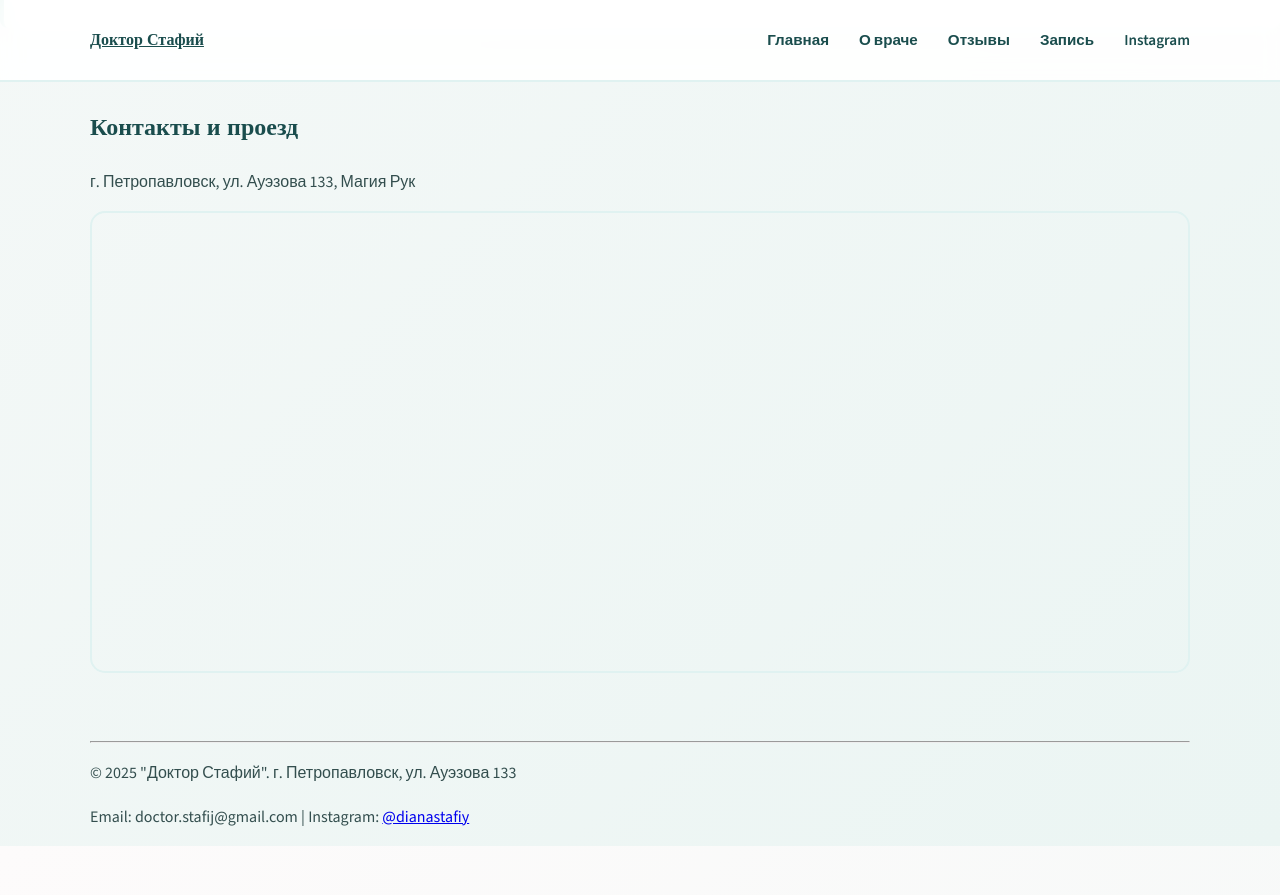
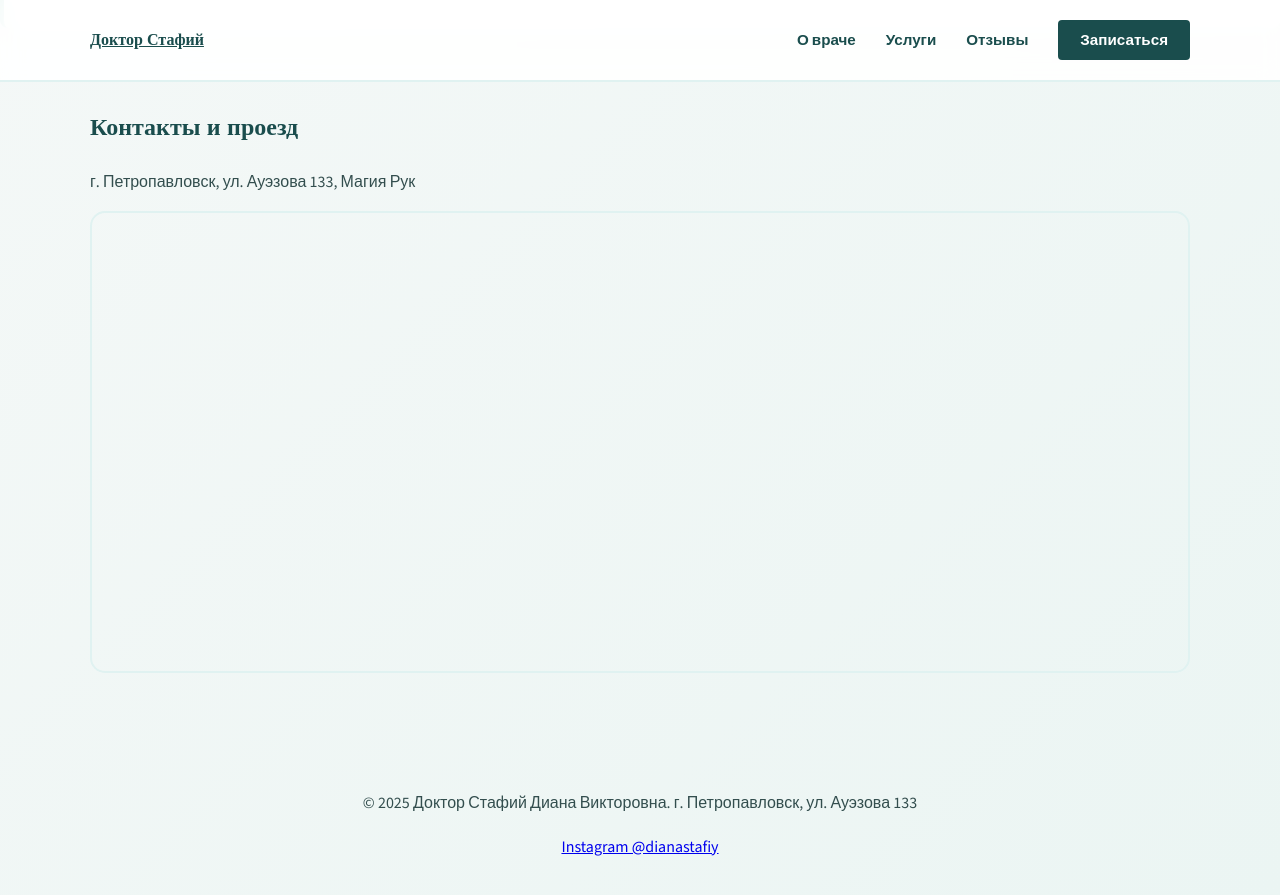
Before and after one commit to gosubv/doctorstafij, a Jekyll site: the page built from index.md, in a window 1280 px wide and 900 px high, scrolled down 2228 px. Shown: the top 895 px of the window. Built offline with Jekyll 4.4.1, drawn with Linux system fonts in a browser that asks for light colours; before the commit the page ends 3074 px from its top, so only the background shows below that; part of the change alters nothing that is shown.

Commit message:
Update default.html

```diff
--- a/_layouts/default.html
+++ b/_layouts/default.html
@@ -3,56 +3,53 @@
 <head>
     <meta charset="UTF-8">
     <meta name="viewport" content="width=device-width, initial-scale=1.0">
-    <title>{{ page.title }} | {{ site.title }}</title>
+    <title>{{ page.title }} | Доктор Стафий</title>
     <link rel="stylesheet" href="{{ "/assets/css/style.css" | relative_url }}">
-    <link href="https://fonts.googleapis.com/css2?family=Inter:wght@300;400;600&display=swap" rel="stylesheet">
-    <link rel="preconnect" href="https://fonts.googleapis.com">
-    <link rel="preconnect" href="https://fonts.gstatic.com" crossorigin>
-    <link href="https://fonts.googleapis.com/css2?family=Libre+Baskerville:ital,wght@0,400;0,700;1,400&family=Source+Sans+3:wght@300;400;600&display=swap" rel="stylesheet">
+    <link href="https://fonts.googleapis.com/css2?family=Libre+Baskerville:wght@400;700&family=Source+Sans+3:wght@300;400;600&display=swap" rel="stylesheet">
 </head>
 <body>
     <header>
         <nav class="container">
-            <a href="{{ site.baseurl }}/" class="logo">Доктор Стафий</a>
+            <a href="#hero" class="logo">Доктор Стафий</a>
             <ul class="nav-links">
-                {% for item in site.navigation %}
-                <li><a href="{{ item.link | relative_url }}">{{ item.title }}</a></li>
-                {% endfor %}
-                <li><a href="https://instagram.com/{{ site.author.instagram }}" target="_blank">Instagram</a></li>
+                <li><a href="#about">О враче</a></li>
+                <li><a href="#services">Услуги</a></li>
+                <li><a href="#reviews">Отзывы</a></li>
+                <li><a href="#booking" class="btn-nav">Записаться</a></li>
             </ul>
         </nav>
     </header>
 
     <main>{{ content }}</main>
 
-<script type="application/ld+json">
-{
-  "@context": "https://schema.org",
-  "@type": "Physician",
-  "name": "Доктор Стафий Диана Викторовна",
-  "image": "https://gosubv.github.io/doctorstafij/assets/img/logo.jpg",
-  "medicalSpecialty": ["Endocrinology", "Nutritionist"],
-  "telephone": "+77152000000",
-  "email": "doctor.stafij@gmail.com",
-  "address": {
-    "@type": "PostalAddress",
-    "streetAddress": "ул. Ауэзова 133",
-    "addressLocality": "Петропавловск",
-    "addressRegion": "Северо-Казахстанская область",
-    "addressCountry": "KZ"
-  },
-  "openingHours": "Mo-Fr 09:00-18:00",
-  "url": "https://gosubv.github.io/doctorstafij/",
-  "sameAs": [
-    "https://www.instagram.com/dianastafiy/"
-  ]
-}
-</script>
+    <footer class="container">
+        <div style="text-align: center; padding: 40px 0;">
+            <p>&copy; 2025 Доктор Стафий Диана Викторовна. г. Петропавловск, ул. Ауэзова 133</p>
+            <a href="https://instagram.com/dianastafiy" target="_blank" class="insta-link">Instagram @dianastafiy</a>
+        </div>
+    </footer>
 
-    <footer class="container">
-        <hr>
-        <p>&copy; 2025 "Доктор Стафий". {{ site.author.address }}</p>
-        <p>Email: {{ site.email }} | Instagram: <a href="https://instagram.com/{{ site.author.instagram }}">@{{ site.author.instagram }}</a></p>
-    </footer>
+    <script>
+        // Анимация появления блоков при скролле
+        const observer = new IntersectionObserver((entries) => {
+            entries.forEach((entry) => {
+                if (entry.isIntersecting) {
+                    entry.target.classList.add('show');
+                }
+            });
+        }, { threshold: 0.1 });
+
+        document.querySelectorAll('section').forEach((el) => observer.observe(el));
+
+        // Плавный скролл для Safari и старых браузеров
+        document.querySelectorAll('a[href^="#"]').forEach(anchor => {
+            anchor.addEventListener('click', function (e) {
+                e.preventDefault();
+                document.querySelector(this.getAttribute('href')).scrollIntoView({
+                    behavior: 'smooth'
+                });
+            });
+        });
+    </script>
 </body>
 </html>
```
